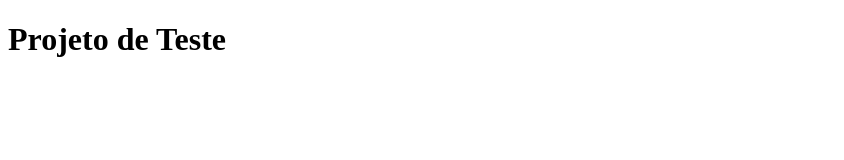
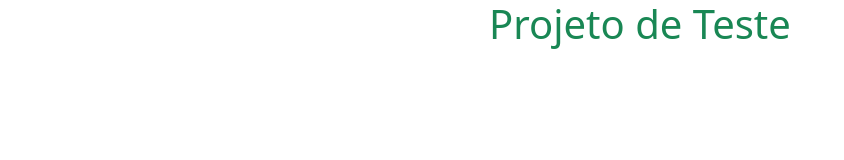
Before and after one commit to Etevaldo-S-Carvalho/projeto-teste, a plain HTML site: page index.html in a window 1280 px wide. Shown: the whole page, without its empty margins (0-844 px from the left). Drawn offline with nearby package versions, Linux system fonts and the light colour scheme.

Commit message:
Update index.html
Outra alteração

```diff
--- a/index.html
+++ b/index.html
@@ -4,9 +4,11 @@
   <meta charset="UTF-8">
   <meta name="viewport" content="width=device-width, initial-scale=1.0">
   <title>Projeto de Teste</title>
+  <link href="https://cdn.jsdelivr.net/npm/bootstrap@5.3.3/dist/css/bootstrap.min.css" rel="stylesheet"
+    integrity="sha384-QWTKZyjpPEjISv5WaRU9OFeRpok6YctnYmDr5pNlyT2bRjXh0JMhjY6hW+ALEwIH" crossorigin="anonymous">
 </head>
 <body>
-  <h1>Projeto de Teste</h1>
+  <h1 class="text text-center text-success">Projeto de Teste</h1>
 
 </body>
 </html>
```
